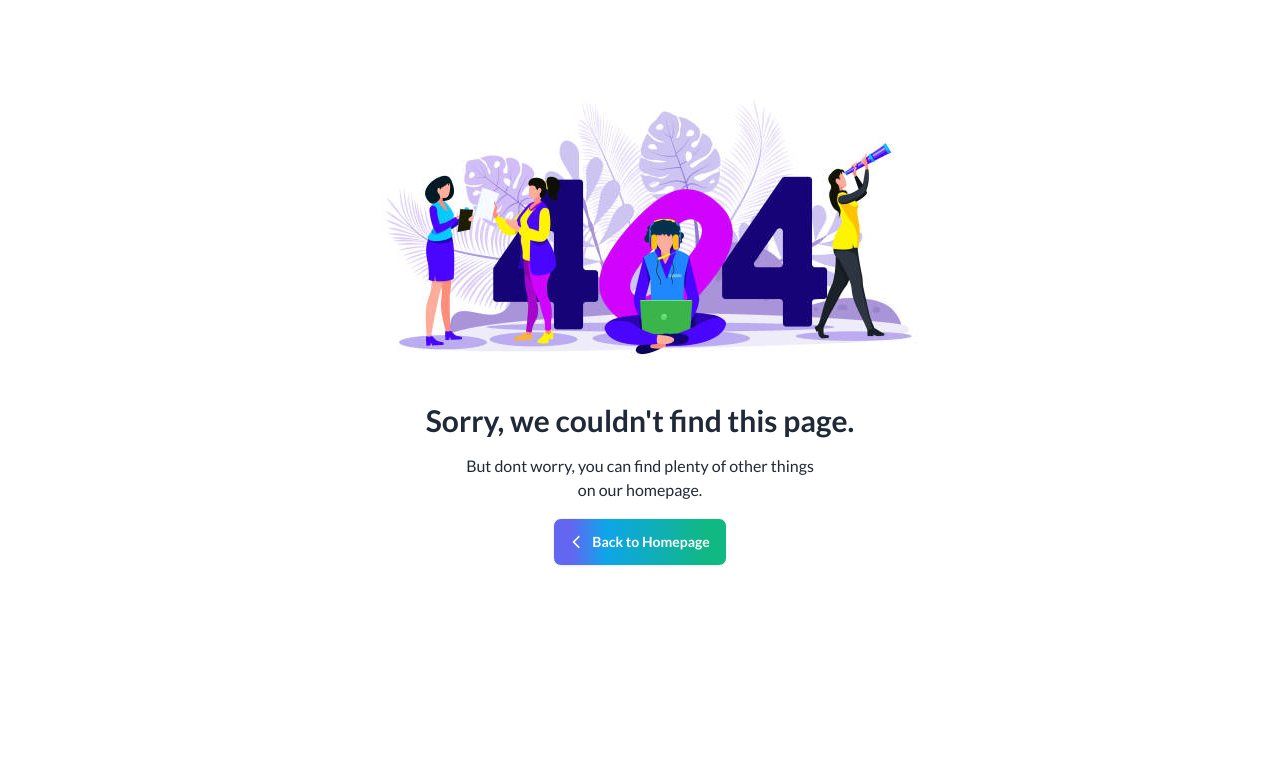
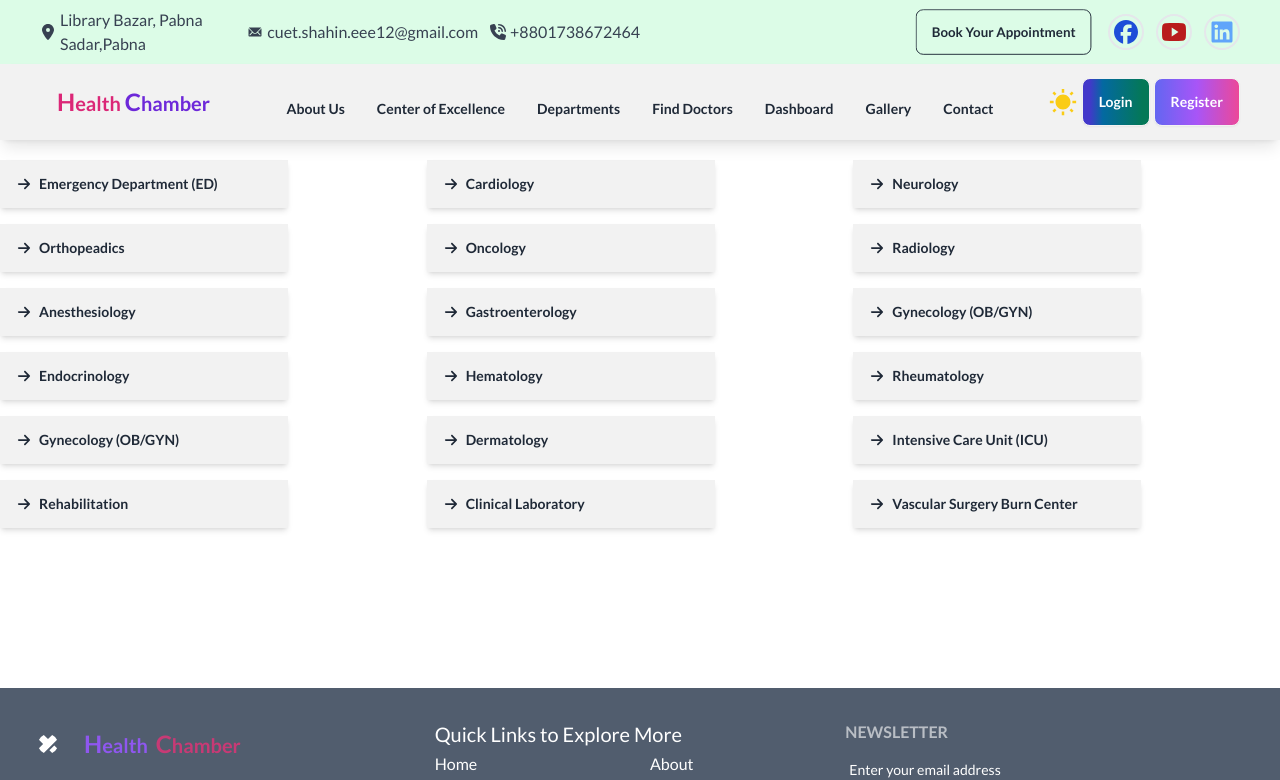
Before and after one commit to shahinalom9343/Health-Chamber-Client, a React (Vite) app: page /departments in a window 1280 px wide. Shown: the top 780 px of the page. Built offline with nearby package versions, Linux system fonts and the light colour scheme; no server answers.

Commit message:
Added department page and also some sub-page under center of excellence route

```diff
--- /dev/null
+++ b/src/Pages/Center of excellence/CancerCenter.jsx
@@ -0,0 +1,7 @@
+import React from "react";
+
+const CancerCenter = () => {
+  return <div>cancer center</div>;
+};
+
+export default CancerCenter;
--- /dev/null
+++ b/src/Pages/Center of excellence/EmergencyCenter.jsx
@@ -0,0 +1,7 @@
+import React from "react";
+
+const EmergencyCenter = () => {
+  return <div>emergency center</div>;
+};
+
+export default EmergencyCenter;
--- /dev/null
+++ b/src/Pages/Center of excellence/EyeCenter.jsx
@@ -0,0 +1,7 @@
+import React from "react";
+
+const EyeCenter = () => {
+  return <div>eye center</div>;
+};
+
+export default EyeCenter;
--- /dev/null
+++ b/src/Pages/Departments.jsx
@@ -0,0 +1,119 @@
+import React from "react";
+import { FaArrowRight } from "react-icons/fa6";
+
+const departments = () => {
+  return (
+    <div className="grid grid-cols-1 md:grid-cols-2 lg:grid-cols-3 max-w-7xl mx-auto md:mt-4">
+      <div className="btn w-72 flex justify-start shadow-md rounded-none outline-none mb-4">
+        <span>
+          <FaArrowRight />
+        </span>{" "}
+        Emergency Department (ED)
+      </div>
+      <div className="btn w-72 flex justify-start shadow-md rounded-none outline-none mb-4">
+        <span>
+          <FaArrowRight />
+        </span>{" "}
+        Cardiology
+      </div>
+      <div className="btn w-72 flex justify-start shadow-md rounded-none outline-none mb-4">
+        <span>
+          <FaArrowRight />
+        </span>{" "}
+        Neurology
+      </div>
+      <div className="btn w-72 flex justify-start shadow-md rounded-none outline-none mb-4">
+        <span>
+          <FaArrowRight />
+        </span>{" "}
+        Orthopeadics
+      </div>
+      <div className="btn w-72 flex justify-start shadow-md rounded-none outline-none mb-4">
+        <span>
+          <FaArrowRight />
+        </span>{" "}
+        Oncology
+      </div>
+      <div className="btn w-72 flex justify-start shadow-md rounded-none outline-none mb-4">
+        <span>
+          <FaArrowRight />
+        </span>{" "}
+        Radiology
+      </div>
+      <div className="btn w-72 flex justify-start shadow-md rounded-none outline-none mb-4">
+        <span>
+          <FaArrowRight />
+        </span>{" "}
+        Anesthesiology
+      </div>
+      <div className="btn w-72 flex justify-start shadow-md rounded-none outline-none mb-4">
+        <span>
+          <FaArrowRight />
+        </span>{" "}
+        Gastroenterology
+      </div>
+      <div className="btn w-72 flex justify-start shadow-md rounded-none outline-none mb-4">
+        <span>
+          <FaArrowRight />
+        </span>{" "}
+        Gynecology (OB/GYN)
+      </div>
+      <div className="btn w-72 flex justify-start shadow-md rounded-none outline-none mb-4">
+        <span>
+          <FaArrowRight />
+        </span>{" "}
+        Endocrinology
+      </div>
+      <div className="btn w-72 flex justify-start shadow-md rounded-none outline-none mb-4">
+        <span>
+          <FaArrowRight />
+        </span>{" "}
+        Hematology
+      </div>
+      <div className="btn w-72 flex justify-start shadow-md rounded-none outline-none mb-4">
+        <span>
+          <FaArrowRight />
+        </span>{" "}
+        Rheumatology
+      </div>
+      <div className="btn w-72 flex justify-start shadow-md rounded-none outline-none mb-4">
+        <span>
+          <FaArrowRight />
+        </span>{" "}
+        Gynecology (OB/GYN)
+      </div>
+      <div className="btn w-72 flex justify-start shadow-md rounded-none outline-none mb-4">
+        <span>
+          <FaArrowRight />
+        </span>
+        Dermatology
+      </div>
+      <div className="btn w-72 flex justify-start shadow-md rounded-none outline-none mb-4">
+        <span>
+          <FaArrowRight />
+        </span>
+        Intensive Care Unit (ICU)
+      </div>
+      <div className="btn w-72 flex justify-start shadow-md rounded-none outline-none mb-4">
+        <span>
+          <FaArrowRight />
+        </span>
+        Rehabilitation
+      </div>
+      <div className="btn w-72 flex justify-start shadow-md rounded-none outline-none mb-4">
+        <span>
+          <FaArrowRight />
+        </span>
+        Clinical Laboratory
+      </div>
+      <div className="btn w-72 flex justify-start shadow-md rounded-none outline-none mb-4">
+        <span>
+          <FaArrowRight />
+        </span>
+        Vascular Surgery Burn Center
+      </div>
+    </div>
+  );
+};
+
+export default departments;
--- a/src/Shared Components/Navbar.jsx
+++ b/src/Shared Components/Navbar.jsx
@@ -179,30 +179,39 @@ const Navbar = () => {
                 className="bg-gray-500 text-white p-2 rounded-md"
                 id="submenu"
               >
-                <li className="hover:bg-sky-600 hover:text-white p-2">
+                <NavLink
+                  to="/excellence/emergencyCenter"
+                  className="hover:bg-sky-600 hover:text-white m-4"
+                >
                   Health Chamber Emergency center
-                </li>{" "}
+                </NavLink>
                 <hr />
-                <li className="hover:bg-sky-600 hover:text-white p-2">
+                <NavLink
+                  to="/excellence/eyeCenter"
+                  className="hover:bg-sky-600 hover:text-white m-4"
+                >
                   Health Chamber Eye center
-                </li>{" "}
+                </NavLink>{" "}
                 <hr />
-                <li className="hover:bg-sky-600 hover:text-white p-2">
+                <NavLink
+                  to="/excellence/cancerCenter"
+                  className="hover:bg-sky-600 hover:text-white m-4 space-y-3"
+                >
                   Health Chamber Cancer center
-                </li>{" "}
+                </NavLink>{" "}
                 <hr />
-                <li className="hover:bg-sky-600 hover:text-white p-2">
+                <NavLink className="hover:bg-sky-600 hover:text-white m-4">
                   Health Chamber Surgery center
-                </li>{" "}
+                </NavLink>{" "}
                 <hr />
-                <li className="hover:bg-sky-600 hover:text-white p-2">
+                <NavLink className="hover:bg-sky-600 hover:text-white m-4">
                   Health Chamber Neurocience center
-                </li>
+                </NavLink>
               </ul>
             </NavLink>
             <NavLink
               className="mx-4 text-sm leading-5  transition-colors duration-300 transform  hover:text-blue-500  hover:border-b-4 hover:border-blue-400 md:my-0"
-              to="/about"
+              to="/departments"
             >
               Departments
             </NavLink>
```
Also changed, not shown: src/Routes/Routes.jsx (+20 -0 lines).
